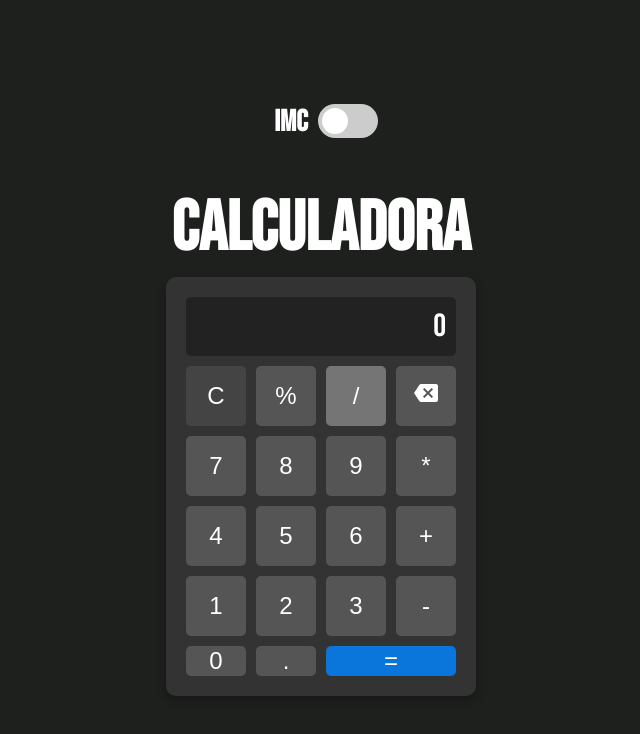
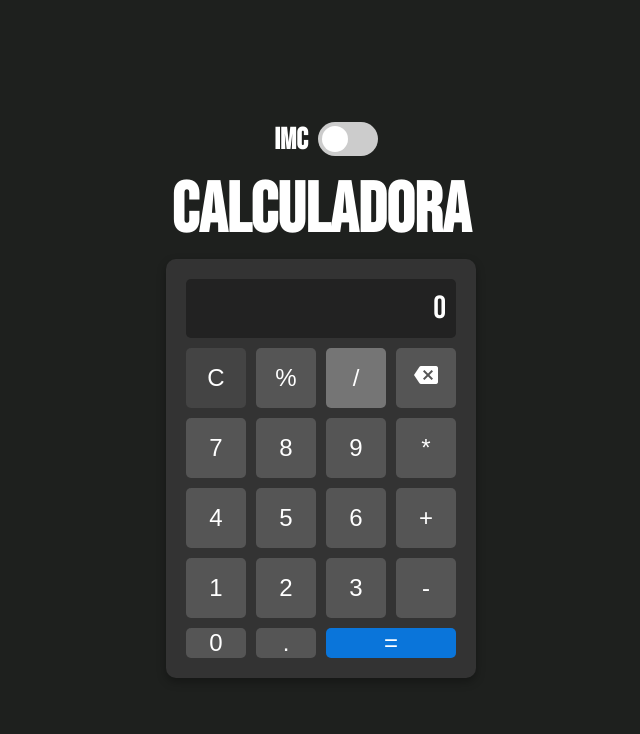
Before and after one commit to JhonCDeveloper/Calculadora-CalculadoraDeIMC, a plain HTML site: page Index.html in a window 1280 px wide. Shown: the whole page, without its empty margins (319-959 px from the left). Drawn offline with Linux system fonts and the light colour scheme.

Commit message:
Fix switch height

```diff
--- a/styles.css
+++ b/styles.css
@@ -28,6 +28,7 @@ body {
     margin-bottom: 0;
     justify-content: center;
     z-index: 9999;
+    height: 0vh;
 
   }
 
```
